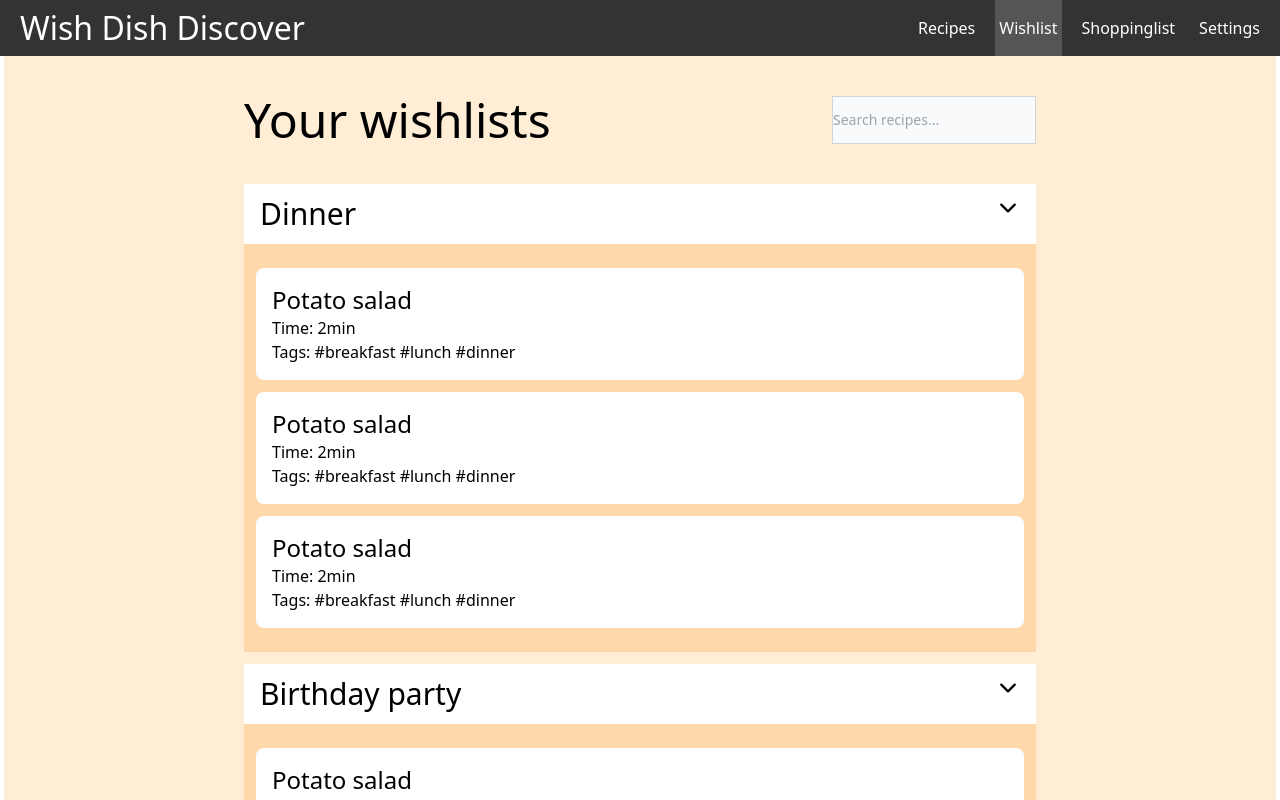
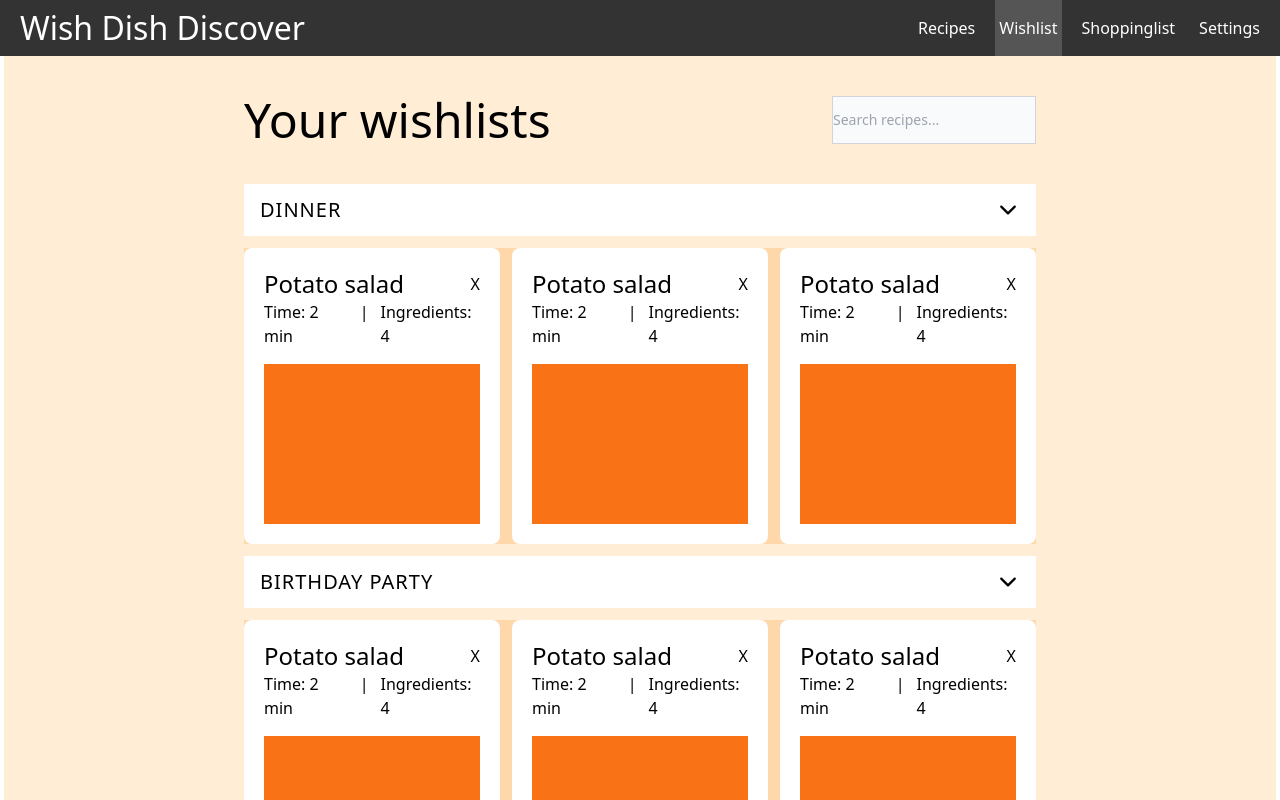
Before and after one commit to mgretek/dish-discover, a React (Create React App) app: page /wishlists in a window 1280 px wide. Shown: the top 800 px of the page. Built offline with nearby package versions, Linux system fonts and the light colour scheme.

Commit message:
Improved wishlists layout

```diff
--- a/src/App.js
+++ b/src/App.js
@@ -11,7 +11,7 @@ function App() {
   return (
     <div className="App">
       <Navbar />
-      <div className="mx-auto px-1">
+      <div className="mx-auto px-1 h-svh">
         <Routes>
           <Route path="/" element={<Home />} />
           <Route path="/recipes" element={<RecipeSearch />} />
--- a/src/components/Wishlist.js
+++ b/src/components/Wishlist.js
@@ -10,8 +10,10 @@ export const Wishlist = ({ title, children }) => {
   }
   return (
     <div className="text-left mb-3">
-      <div class="flex bg-white justify-between px-4 py-3">
-        <h1 className="text-3xl bg-white flex-2">{title}</h1>
+      <div class="flex bg-white justify-between items-center px-4 py-3 mb-3">
+        <h1 className="text-xl bg-white flex-2 uppercase tracking-wider">
+          {title}
+        </h1>
 
         {isCollapsed ? (
           <ForwardArrow onClick={toggleCollapse} />
@@ -19,20 +21,27 @@ export const Wishlist = ({ title, children }) => {
           <DownArrow onClick={toggleCollapse} />
         )}
       </div>
-      <div
-        className={`bg-orange-200 p-3 wishlist ${isCollapsed ? "" : "open"}`}
-      >
-        {children}
+      <div className={`bg-orange-200 wishlist ${isCollapsed ? "" : "open"}`}>
+        <div className="grid grid-cols-1    xl:grid-cols-3 gap-3">
+          {children}
+        </div>
       </div>
     </div>
   );
 };
 export const WishItem = () => {
   return (
-    <div className="bg-white my-3 rounded-lg p-4">
-      <h2 className="text-2xl">Potato salad</h2>
-      <p>Time: 2min</p>
-      <p>Tags: #breakfast #lunch #dinner</p>
+    <div className="bg-white rounded-lg  p-5 flex flex-col">
+      <div class="flex  items-center">
+        <h2 className="text-2xl mr-3">Potato salad</h2>
+        <button className="ml-auto">X</button>
+      </div>
+      <div class="flex">
+        <p>Time: 2 min</p>
+        <p className="mx-3">|</p>
+        <h3>Ingredients: 4</h3>
+      </div>
+      <div className=" bg-orange-500 aspect-square max-h-40 mt-4"></div>
     </div>
   );
 };
--- a/src/pages/Wishlists.js
+++ b/src/pages/Wishlists.js
@@ -5,7 +5,7 @@ export const Wishlists = () => {
   const [filter, setFilter] = useState("drinks");
 
   return (
-    <div className="bg-orange-100 md:px-20 lg:px-60">
+    <div className="bg-orange-100 md:px-20 xl:px-60 min-h-full">
       <div class="flex py-10 justify-between">
         <h2 className="text-5xl text-left ">Your wishlists</h2>
         <input
@@ -21,6 +21,7 @@ export const Wishlists = () => {
       <Wishlist title={"Birthday party"}>
         <WishItem />
         <WishItem />
+        <WishItem />
       </Wishlist>
     </div>
   );
--- a/src/styles.css
+++ b/src/styles.css
@@ -86,9 +86,9 @@ body {
 .wishlist {
   max-height: 0;
   overflow: hidden;
-  transition: max-height 0.3s ease-out;
+  transition: max-height 0.4s ease-out;
 }
 
 .wishlist.open {
-  max-height: 500px;
+  max-height: 1000px;
 }
```
